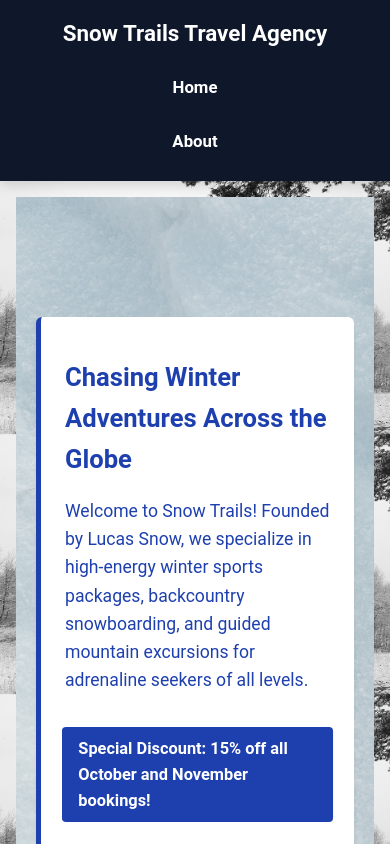
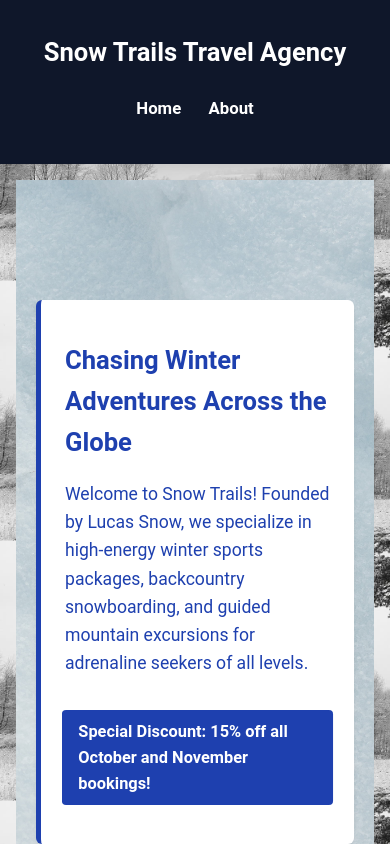
Before and after one commit to Stanislav-Pshenko-A00079334/WebDev_Project_Team_Code, a plain HTML site: page index.html in a window 390 px wide. Shown: the top 844 px of the page. Drawn offline with Linux system fonts and the light colour scheme.

Commit message:
labweek11

```diff
--- a/style.css
+++ b/style.css
@@ -332,6 +332,7 @@ blockquote footer {
   border-radius: 8px;
   text-align: center;
   margin-bottom: 2rem;
+  margin: 4rem;
 }
 
 .info-banner h2 {
@@ -354,6 +355,40 @@ footer p {
 }
 
 /* Responsive media queries */
+
+@media screen and (max-width: 600px) {
+  header {
+    padding: 0.5rem 0.25rem;
+  }
+
+  h1 {
+    font-size: 0.7rem;
+  }
+
+  nav ul {
+    flex-direction: column;
+    gap: 0.5rem;
+  }
+
+  nav a {
+    display: block;
+    padding: 0.6rem;
+  }
+
+  .card-grid {
+    flex-direction: column;
+  }
+
+  .card {
+    flex: 1 1 100%;
+  }
+
+  main {
+    margin: 0.5rem auto;
+  }
+}
+
+
 @media screen and (max-width: 768px) {
   header {
     padding: 1rem 0.5rem;
@@ -385,3 +420,40 @@ footer p {
     margin: 1rem auto;
   }
 }
+
+@media screen and (max-width: 1025px) {
+  header {
+    padding: 2rem 1rem;
+  }
+
+  h1 {
+    font-size: 1.6rem;
+  }
+
+  nav ul {
+    flex-direction: row;
+    gap: 0.5rem;
+  }
+
+  nav a {
+    display: block;
+    padding: 0.6rem;
+  }
+
+  .card-grid {
+    flex-direction: column;
+  }
+
+  .card {
+    flex: 1 1 100%;
+  }
+
+  .info-banner {
+    padding: 4rem;
+    margin: 2rem auto;
+  }
+
+  main {
+    margin: 1rem auto;
+  }
+}
```
